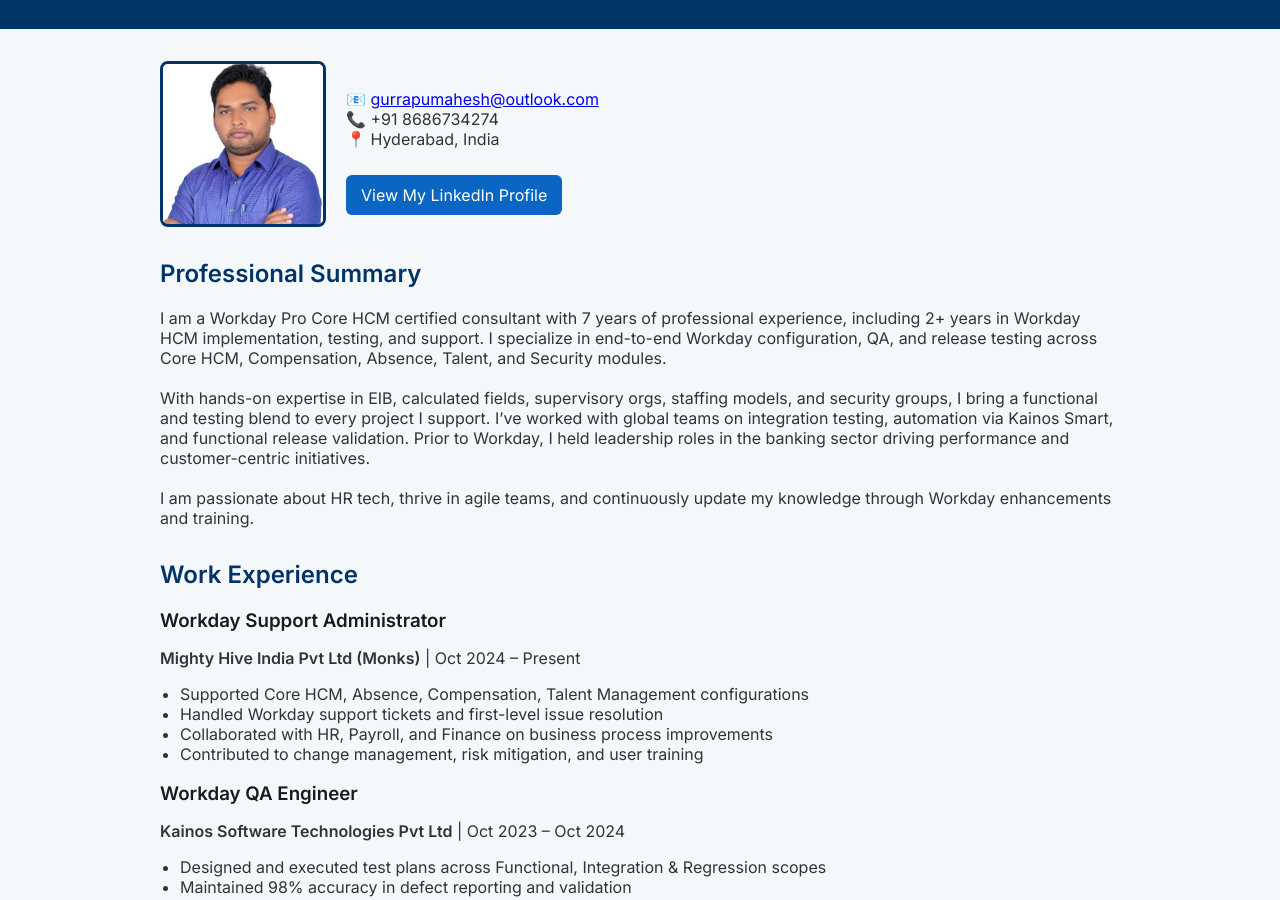
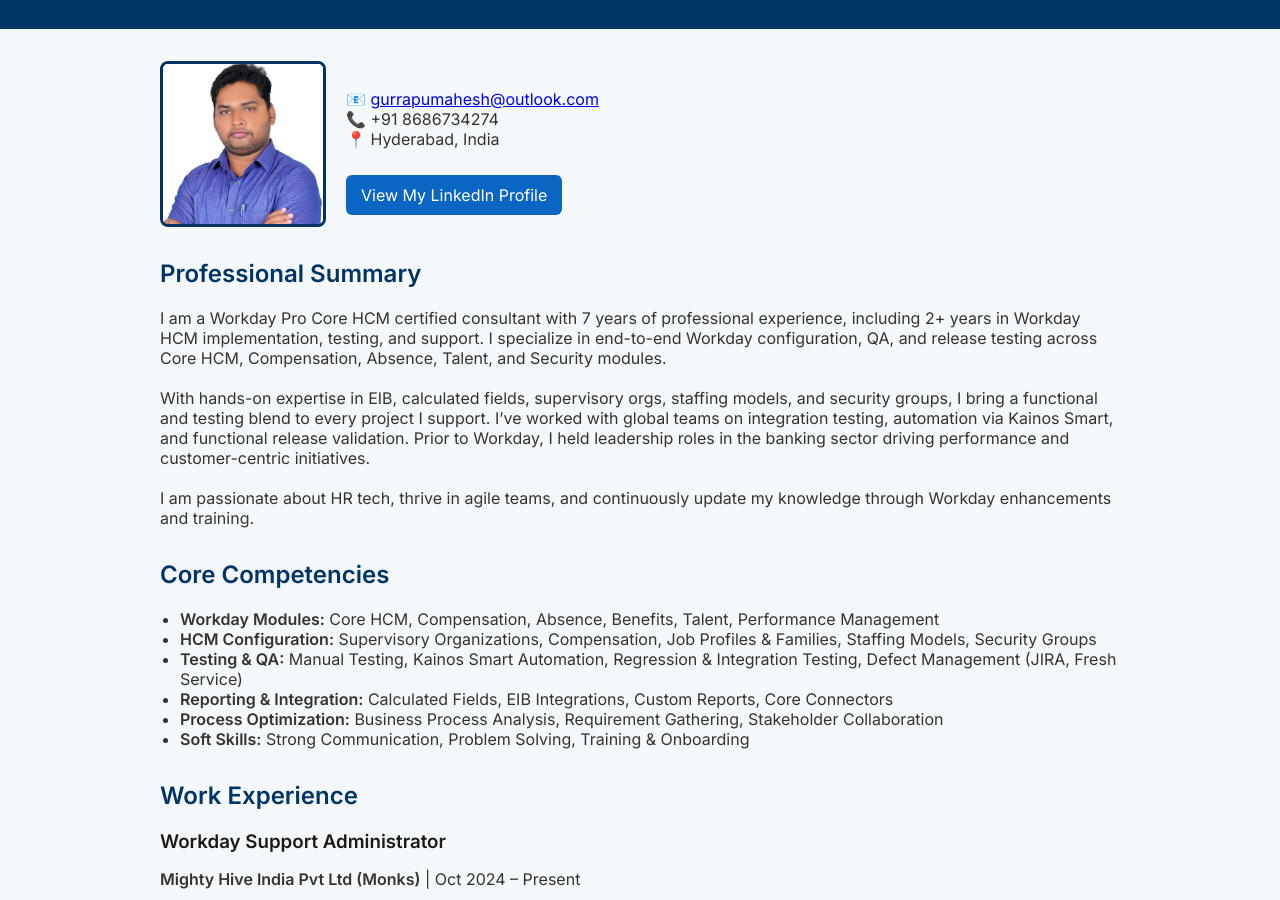
Before and after one commit to maheshgurrapu0611/mahesh-blog, a plain HTML site: page index.html in a window 1280 px wide. Shown: the part 121-1021 px from the top of the page. Drawn offline with Linux system fonts and the light colour scheme.

Commit message:
Update index.html

```diff
--- a/index.html
+++ b/index.html
@@ -97,7 +97,18 @@
         I am passionate about HR tech, thrive in agile teams, and continuously update my knowledge through Workday enhancements and training.
       </p>
     </section>
+    <section>
+    <h2>Core Competencies</h2>
+<ul>
+  <li><strong>Workday Modules:</strong> Core HCM, Compensation, Absence, Benefits, Talent, Performance Management</li>
+  <li><strong>HCM Configuration:</strong> Supervisory Organizations, Compensation, Job Profiles & Families, Staffing Models, Security Groups</li>
+  <li><strong>Testing & QA:</strong> Manual Testing, Kainos Smart Automation, Regression & Integration Testing, Defect Management (JIRA, Fresh Service)</li>
+  <li><strong>Reporting & Integration:</strong> Calculated Fields, EIB Integrations, Custom Reports, Core Connectors</li>
+  <li><strong>Process Optimization:</strong> Business Process Analysis, Requirement Gathering, Stakeholder Collaboration</li>
+  <li><strong>Soft Skills:</strong> Strong Communication, Problem Solving, Training & Onboarding</li>
+</ul>
 
+</section>
     <section>
       <h2>Work Experience</h2>
 
```
